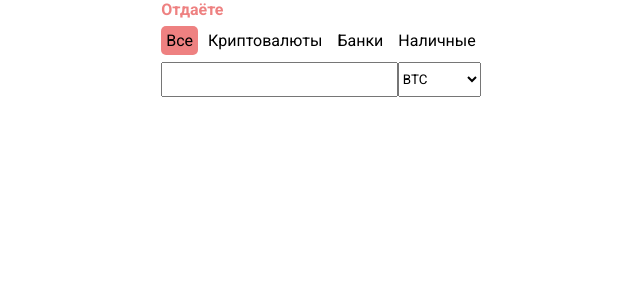
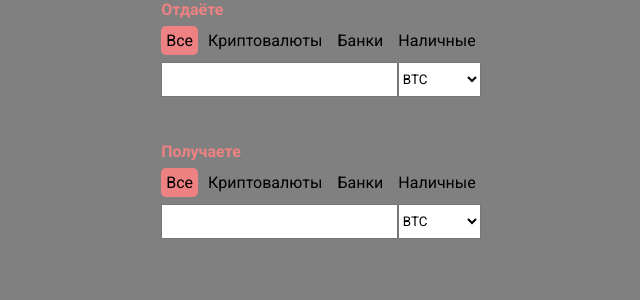
Before and after one commit to zhuraveln/main-test, a React (Vite) app: page / in a window 1280 px wide. Shown: the top 300 px of the page, without its empty margins (319-959 px from the left). Built offline with nearby package versions, Linux system fonts and the light colour scheme.

Commit message:
Rename GiveSelect and GetSelect to GiveArea and GetArea, refactor Category component – one for Give/Get Area

```diff
--- a/src/App.tsx
+++ b/src/App.tsx
@@ -21,7 +21,7 @@ const App: React.FC = () => {
       <GiveArea />
 
       {/* GET AREA */}
-      {/* <GetArea /> */}
+      <GetArea />
     </div>
   )
 }
--- a/src/components/Categories/Categories.tsx
+++ b/src/components/Categories/Categories.tsx
@@ -1,17 +1,26 @@
 import React from 'react'
-import { categoriesSelector } from '../../redux/categories/selectors'
-import { categories, setGiveCategory } from '../../redux/categories/slice'
-import { useAppDispatch, useAppSelector } from '../../redux/store'
+import { ActionCreatorWithPayload } from '@reduxjs/toolkit'
+import { categories } from '../../redux/categories/slice'
+import { useAppDispatch } from '../../redux/store'
 
 import styles from './Categories.module.scss'
 
-export const Categories: React.FC = () => {
+interface ICategories {
+  selectCategory: string
+  setCategory: ActionCreatorWithPayload<
+    string,
+    'categories/setGiveCategory' | 'categories/setGetCategory'
+  >
+}
+
+export const Categories: React.FC<ICategories> = ({
+  selectCategory,
+  setCategory
+}) => {
   const dispatch = useAppDispatch()
 
-  const { selectGiveCategory } = useAppSelector(categoriesSelector)
-
   const changeCategory = (category: string) => {
-    dispatch(setGiveCategory(category))
+    dispatch(setCategory(category))
   }
 
   return (
@@ -19,9 +28,7 @@ export const Categories: React.FC = () => {
       <ul>
         {categories?.map((category, index) => (
           <li
-            className={
-              selectGiveCategory === category ? `${styles.active}` : ''
-            }
+            className={selectCategory === category ? `${styles.active}` : ''}
             onClick={() => changeCategory(category)}
             key={index}
           >
--- a/src/components/CurrencyInput/CurrencyInput.tsx
+++ b/src/components/CurrencyInput/CurrencyInput.tsx
@@ -1,32 +1,36 @@
 import React from 'react'
 import { categoriesSelector } from '../../redux/categories/selectors'
+import { setGiveDirection } from '../../redux/categories/slice'
 import { Direction } from '../../redux/categories/types'
-import { useAppSelector } from '../../redux/store'
+import { useAppDispatch, useAppSelector } from '../../redux/store'
 
 import styles from './CurrencyInput.module.scss'
 
 export const CurrencyInput: React.FC = () => {
-  const { directions, selectGiveCategory } = useAppSelector(categoriesSelector)
+  const { directions, currentGiveCategory, currentGiveDirection } =
+    useAppSelector(categoriesSelector)
+
+  const dispatch = useAppDispatch()
 
   const defineAvailableDirections = (
     directions: Direction[],
-    selectGiveCategory: string
+    currentGiveCategory: string
   ) => {
-    if (selectGiveCategory === 'Криптовалюты') {
+    if (currentGiveCategory === 'Криптовалюты') {
       return directions?.filter(
         direction =>
           direction.code === 'BTC' ||
           direction.code === 'ETH' ||
           direction.code === 'USDTTRC'
       )
-    } else if (selectGiveCategory === 'Банки') {
+    } else if (currentGiveCategory === 'Банки') {
       return directions?.filter(
         direction =>
           direction.code === 'ACRUB' ||
           direction.code === 'SBERRUB' ||
           direction.code === 'TCSBRUB'
       )
-    } else if (selectGiveCategory === 'Наличные') {
+    } else if (currentGiveCategory === 'Наличные') {
       return directions?.filter(
         direction =>
           direction.code === 'CASHUSD' || direction.code === 'CASHRUB'
@@ -38,13 +42,17 @@ export const CurrencyInput: React.FC = () => {
 
   const availableDirections = defineAvailableDirections(
     directions,
-    selectGiveCategory
+    currentGiveCategory
   )
+
+  const onChangeSelect = (event: React.ChangeEvent<HTMLSelectElement>) => {
+    dispatch(setGiveDirection(event.target.value))
+  }
 
   return (
     <div className={styles.currencyInput}>
       <input type='number'></input>
-      <select>
+      <select onChange={onChangeSelect} defaultValue={currentGiveDirection}>
         {availableDirections?.map(direction => (
           <option value={direction.code}>{direction.code}</option>
         ))}
--- a/src/components/GetArea/GetArea.module.scss
+++ b/src/components/GetArea/GetArea.module.scss
@@ -0,0 +1,10 @@
+.root {
+  display: flex;
+  flex-direction: column;
+  gap: 7px;
+
+  h4 {
+    text-align: start;
+    color: rgb(238, 129, 129);
+  }
+}
--- a/src/components/GetArea/GetArea.tsx
+++ b/src/components/GetArea/GetArea.tsx
@@ -1,8 +1,30 @@
 import React from 'react'
-import { Direction } from '../../redux/categories/types'
+import { categoriesSelector } from '../../redux/categories/selectors'
+import { setGetCategory } from '../../redux/categories/slice'
+import { useAppSelector } from '../../redux/store'
+
+import { Categories } from '../Categories/Categories'
+import { CurrencyInput } from '../CurrencyInput/CurrencyInput'
 
 import styles from './GetArea.module.scss'
 
 export const GetArea: React.FC = () => {
-  return <div>GetSelect</div>
+  const { currentGetCategory: selectGetCategory } =
+    useAppSelector(categoriesSelector)
+
+  return (
+    <div className={styles.root}>
+      {/* HEADER */}
+      <h4>Получаете</h4>
+
+      {/* CATEGORIES */}
+      <Categories
+        selectCategory={selectGetCategory}
+        setCategory={setGetCategory}
+      />
+
+      {/* CURRENCYINPUT */}
+      <CurrencyInput />
+    </div>
+  )
 }
--- a/src/components/GiveArea/GiveArea.tsx
+++ b/src/components/GiveArea/GiveArea.tsx
@@ -1,4 +1,7 @@
 import React from 'react'
+import { categoriesSelector } from '../../redux/categories/selectors'
+import { setGiveCategory } from '../../redux/categories/slice'
+import { useAppSelector } from '../../redux/store'
 
 import { Categories } from '../Categories/Categories'
 import { CurrencyInput } from '../CurrencyInput/CurrencyInput'
@@ -6,13 +9,19 @@ import { CurrencyInput } from '../CurrencyInput/CurrencyInput'
 import styles from './GiveArea.module.scss'
 
 export const GiveArea: React.FC = () => {
+  const { currentGiveCategory: selectGiveCategory } =
+    useAppSelector(categoriesSelector)
+
   return (
     <div className={styles.root}>
       {/* HEADER */}
       <h4>Отдаёте</h4>
 
       {/* CATEGORIES */}
-      <Categories />
+      <Categories
+        selectCategory={selectGiveCategory}
+        setCategory={setGiveCategory}
+      />
 
       {/* CURRENCYINPUT */}
       <CurrencyInput />
--- a/src/index.scss
+++ b/src/index.scss
@@ -16,5 +16,6 @@ body {
   -webkit-font-smoothing: antialiased;
   -webkit-text-size-adjust: 100%;
 
-  background-color: rgba(255, 255, 255, 0.87);
+  // background-color: rgba(255, 255, 255, 0.87);
+  background-color: grey;
 }
--- a/src/redux/categories/slice.ts
+++ b/src/redux/categories/slice.ts
@@ -1,13 +1,19 @@
-import { createSlice } from '@reduxjs/toolkit'
+import { createSlice, PayloadAction } from '@reduxjs/toolkit'
 import { getDirections, getFilter } from './asyncActions'
 import { CategoriesSliceState, Status } from './types'
 
 export const categories: string[] = ['Все', 'Криптовалюты', 'Банки', 'Наличные']
 
 const initialState: CategoriesSliceState = {
-  selectGiveCategory: categories[0],
+  currentGiveCategory: categories[0],
+  currentGiveDirection: 'BTC',
+
+  currentGetCategory: categories[0],
+  currentGetDirection: 'CASHRUB',
+
   directions: [],
   filter: [],
+
   status: Status.LOADING
 }
 
@@ -15,8 +21,17 @@ export const tasksSlice = createSlice({
   name: 'categories',
   initialState,
   reducers: {
-    setGiveCategory(state, action) {
-      state.selectGiveCategory = action.payload
+    setGiveCategory(state, action: PayloadAction<string>) {
+      state.currentGiveCategory = action.payload
+    },
+    setGetCategory(state, action: PayloadAction<string>) {
+      state.currentGetCategory = action.payload
+    },
+    setGiveDirection(state, action: PayloadAction<string>) {
+      state.currentGiveDirection = action.payload
+    },
+    setGetDirection(state, action: PayloadAction<string>) {
+      state.currentGetDirection = action.payload
     }
   },
   extraReducers: builder => {
@@ -46,6 +61,11 @@ export const tasksSlice = createSlice({
   }
 })
 
-export const { setGiveCategory } = tasksSlice.actions
+export const {
+  setGiveCategory,
+  setGetCategory,
+  setGiveDirection,
+  setGetDirection
+} = tasksSlice.actions
 
 export default tasksSlice.reducer
--- a/src/redux/categories/types.ts
+++ b/src/redux/categories/types.ts
@@ -7,7 +7,10 @@ export enum Status {
 
 // Categories state
 export interface CategoriesSliceState {
-  selectGiveCategory: string
+  currentGiveCategory: string
+  currentGiveDirection: string
+  currentGetCategory: string
+  currentGetDirection: string
   directions: Direction[]
   filter: Filter[]
   status: Status
```
